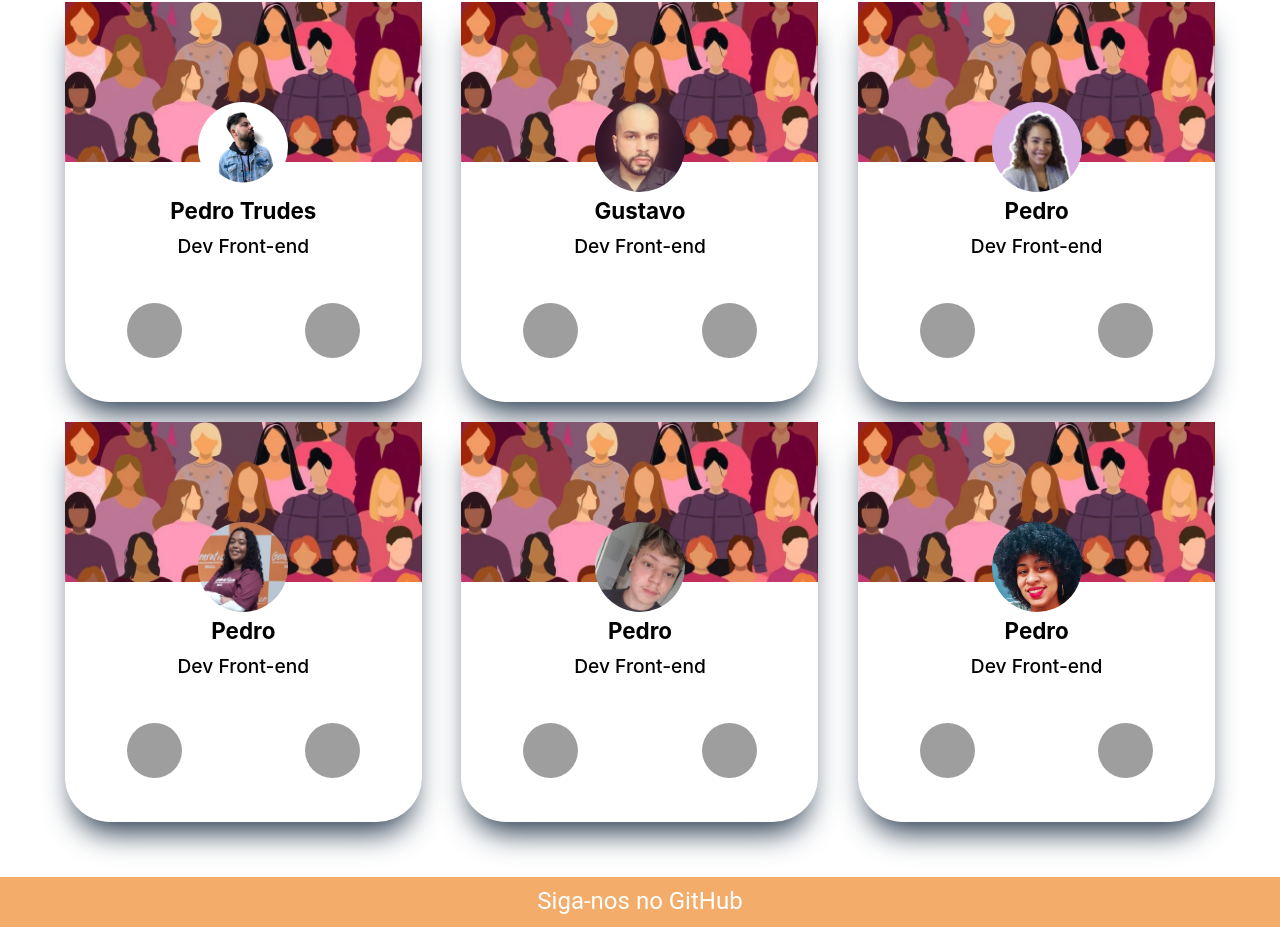
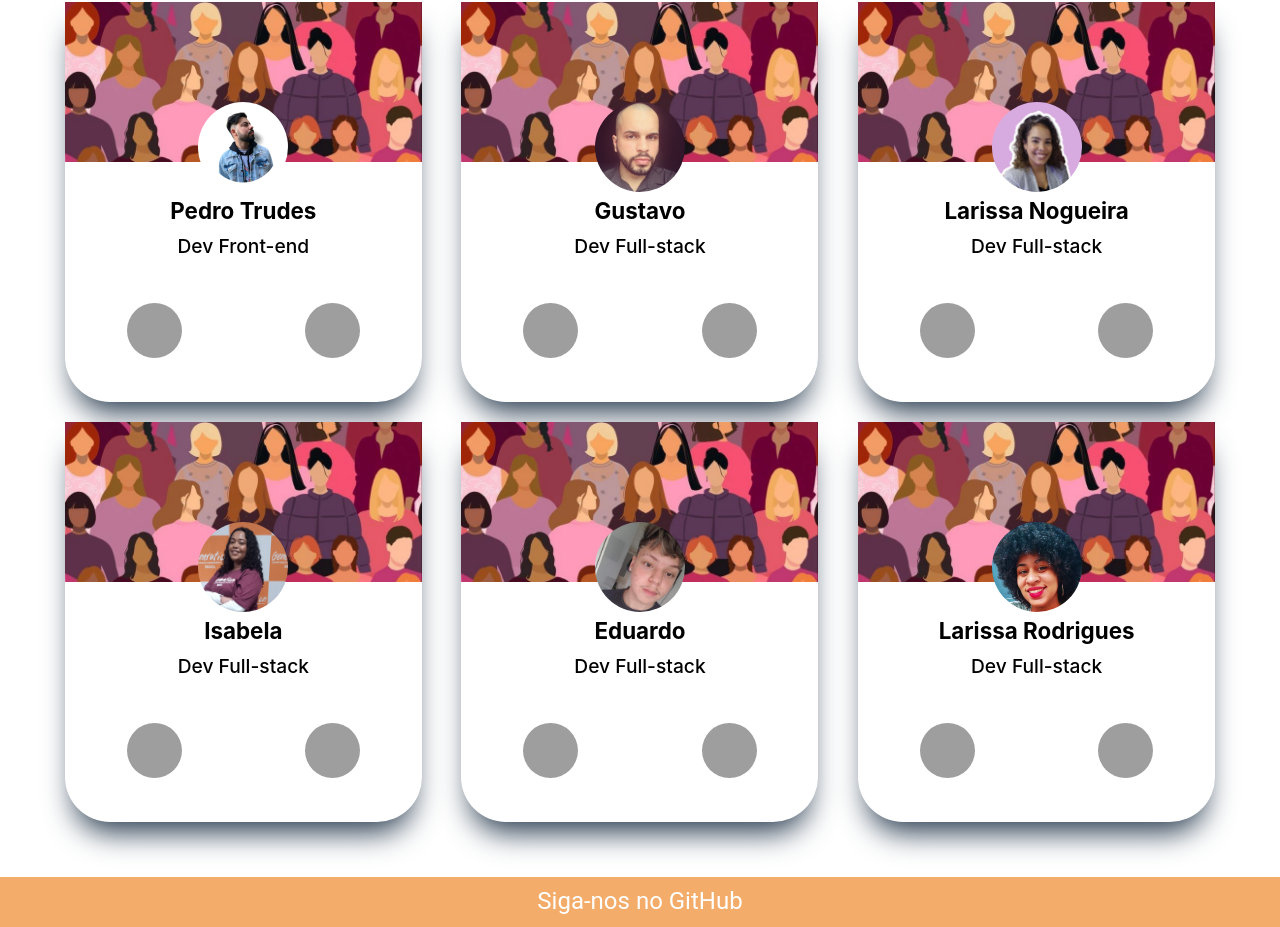
Before and after one commit to autonominas/front-end-autonominas, a React (Create React App) app: page / in a window 1280 px wide. Shown: the part 1318-2245 px from the top of the page. Built offline with nearby package versions, Linux system fonts and the light colour scheme; grey boxes are pictures that could not be loaded.

Commit message:
Atualização Apresentação

```diff
--- a/src/pages/apresentacao/Apresentacao.tsx
+++ b/src/pages/apresentacao/Apresentacao.tsx
@@ -77,7 +77,7 @@ function Apresentacao() {
                         <span>Gustavo</span>
                     </div>
                     <div className="infos-area">
-                        <span>Dev Front-end</span>
+                        <span>Dev Full-stack</span>
                     </div>
                     <div className="infos-redes">
                     <a href="#" target="_blank">
@@ -96,10 +96,10 @@ function Apresentacao() {
                 </div>
                 <div className="colabs-infos">
                     <div className="infos-nome">
-                        <span>Pedro</span>
+                        <span>Larissa Nogueira</span>
                     </div>
                     <div className="infos-area">
-                        <span>Dev Front-end</span>
+                        <span>Dev Full-stack</span>
                     </div>
                     <div className="infos-redes">
                     <a href="#" target="_blank">
@@ -118,10 +118,10 @@ function Apresentacao() {
                 </div>
                 <div className="colabs-infos">
                     <div className="infos-nome">
-                        <span>Pedro</span>
+                        <span>Isabela</span>
                     </div>
                     <div className="infos-area">
-                        <span>Dev Front-end</span>
+                        <span>Dev Full-stack</span>
                     </div>
                     <div className="infos-redes">
                     <a href="#" target="_blank">
@@ -140,10 +140,10 @@ function Apresentacao() {
                 </div>
                 <div className="colabs-infos">
                     <div className="infos-nome">
-                        <span>Pedro</span>
+                        <span>Eduardo</span>
                     </div>
                     <div className="infos-area">
-                        <span>Dev Front-end</span>
+                        <span>Dev Full-stack</span>
                     </div>
                     <div className="infos-redes">
                     <a href="#" target="_blank">
@@ -162,10 +162,10 @@ function Apresentacao() {
                 </div>
                 <div className="colabs-infos">
                     <div className="infos-nome">
-                        <span>Pedro</span>
+                        <span>Larissa Rodrigues</span>
                     </div>
                     <div className="infos-area">
-                        <span>Dev Front-end</span>
+                        <span>Dev Full-stack</span>
                     </div>
                     <div className="infos-redes">
                     <a href="#" target="_blank">
```
